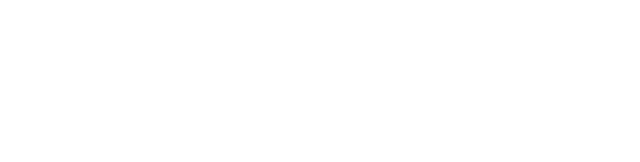
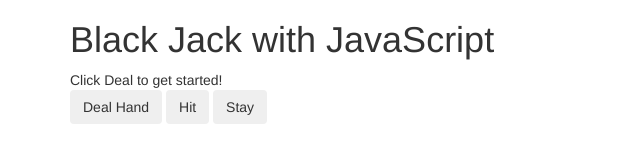
Before and after one commit to Zyori/Black-Jack-JS, a plain HTML site: page index.html in a window 1280 px wide. Shown: the whole page, without its empty margins (0-640 px from the left). Drawn offline with nearby package versions, Linux system fonts and the light colour scheme.

Commit message:
Establish basic framework

```diff
--- a/css/styles.css
+++ b/css/styles.css
@@ -0,0 +1,18 @@
+#playerCards {
+  display: block;
+  clear:both;
+}
+
+#dealerCards {
+  display: block;
+}
+
+#buttons {
+  display: block;
+  clear:both;
+}
+
+#textBar {
+  display: block;
+  clear:both;
+}
--- a/index.html
+++ b/index.html
@@ -6,14 +6,26 @@
     <script src="js/jquery-2.1.4.js"></script>
     <script src="js/scripts.js"></script>
     <script type="text/javascript">
-
-
   </script>
     <title>BlackJack with JavaScript!</title>
   </head>
   <body>
     <div class="container">
+      <h1>Black Jack with JavaScript</h1>
+        <div id="dealerCards">
 
+        </div>
+        <div id="playerCards">
+
+        </div>
+        <div id="textBar">
+          Click Deal to get started!
+        <div>
+        <div id="buttons">
+          <button type="submit" class="btn" id="deal">Deal Hand</button>
+          <button type="submit" class="btn" id="hit">Hit</button>
+          <button type="submit" class="btn" id="stay">Stay</button>
+        </div>
     </div>
   </body>
 </html>
```
